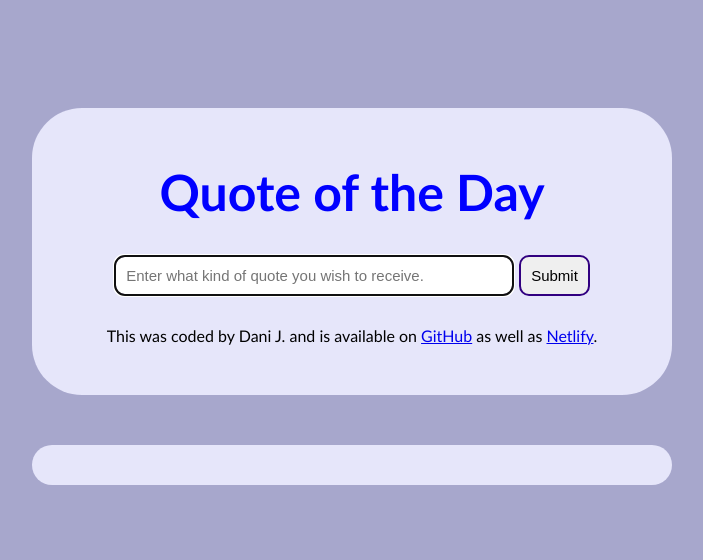
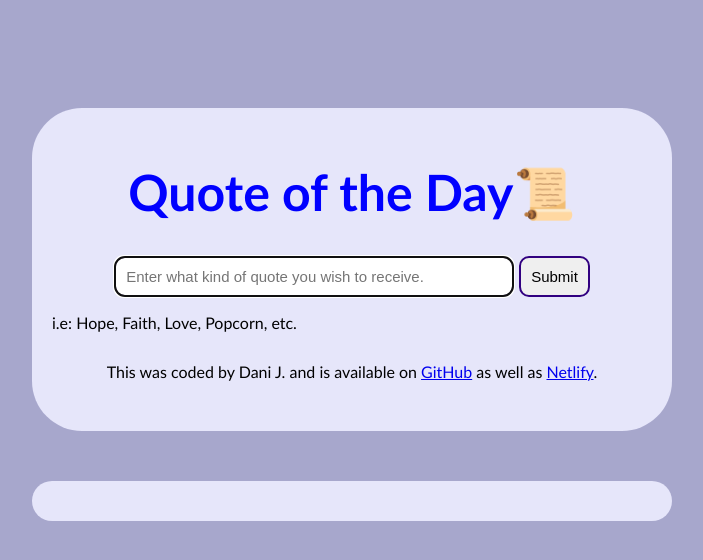
Before and after one commit to Xcodetta/Quote-creator, a plain HTML site: page index.html in a window 1280 px wide. Shown: the whole page, without its empty margins (288-991 px from the left). Drawn offline with nearby package versions, Linux system fonts and the light colour scheme.

Commit message:
Update index.html

```diff
--- a/index.html
+++ b/index.html
@@ -16,7 +16,7 @@
   </head>
   <body>
     <div class="box">
-      <header><h1>Quote of the Day</h1></header>
+      <header><h1>Quote of the Day📜</h1></header>
       <main>
         <form id="quote-maker">
           <input
@@ -31,6 +31,7 @@
           <input type="submit" class="enter" />
         </form>
       </main>
+      <p>i.e: Hope, Faith, Love, Popcorn, etc.</p>
       <script src="src/index.js"></script>
       <footer>
         This was coded by Dani J. and is available on
```
